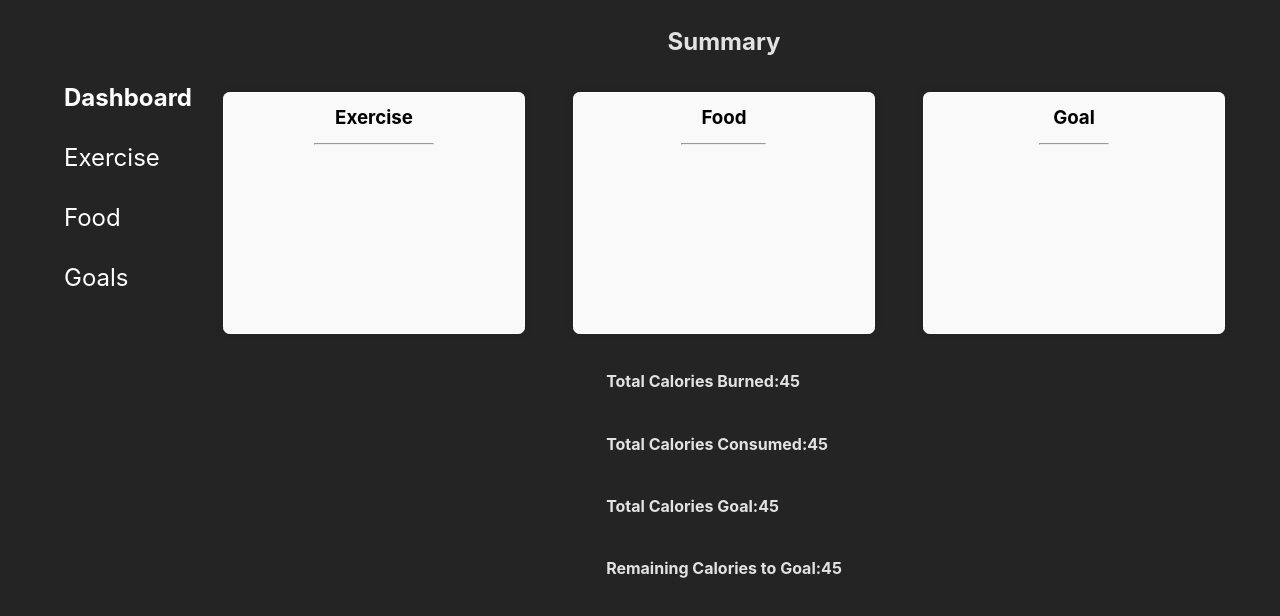
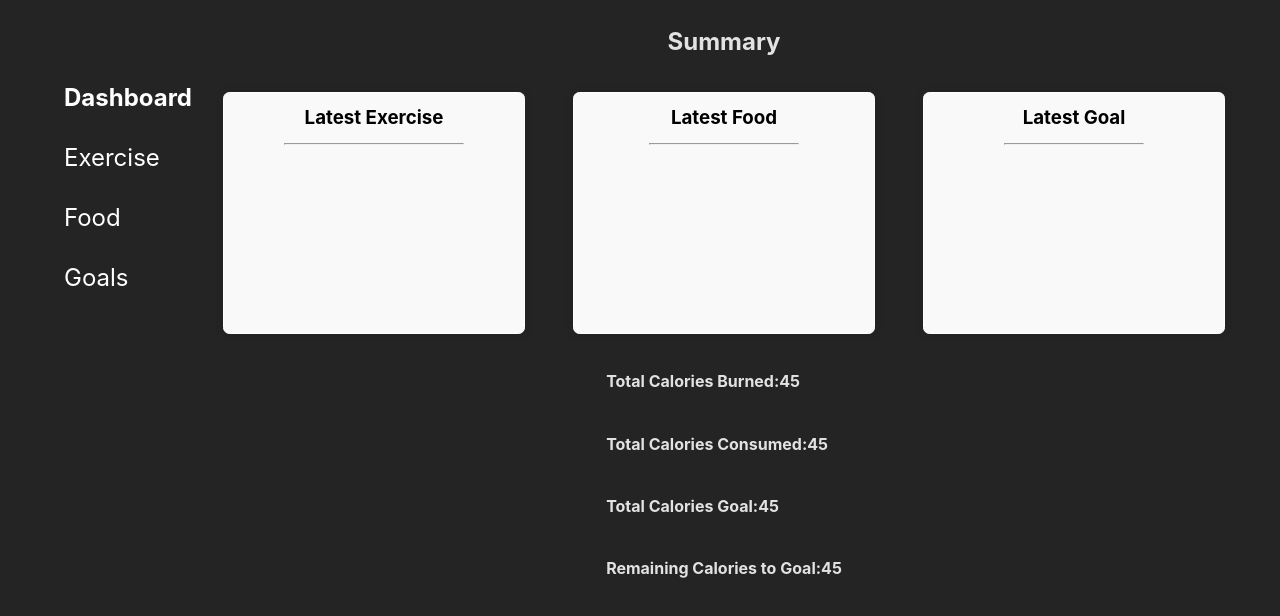
Before and after one commit to Kesharvani/pulse-fit, a React (Vite) app: page / in a window 1280 px wide. Shown: the top 616 px of the page. Built offline with nearby package versions, Linux system fonts and the light colour scheme; no server answers.

Commit message:
fix:changed card lable and style

```diff
--- a/src/pages/dashboard/Dashboard.css
+++ b/src/pages/dashboard/Dashboard.css
@@ -29,15 +29,15 @@
     color: black;
 }
 .heading{
-    width: 120px;
+    width: 180px;
     text-align: center;
 }
 .heading_goal{
-    width: 70px;
+    width: 140px;
     text-align: center;
 }
 .heading_food{
-    width: 85px;
+    width: 150px;
     text-align: center;
 }
 h3{
--- a/src/pages/dashboard/Dashboard.jsx
+++ b/src/pages/dashboard/Dashboard.jsx
@@ -25,21 +25,21 @@ export default function Dashboard() {
       <div className="card_container">
         <div className="card">
           <div className="heading">
-            <h3>Exercise</h3>
+            <h3>Latest Exercise</h3>
             <hr />
           </div>
           <div></div>
         </div>
         <div className="card">
           <div className="heading_food">
-            <h3>Food</h3>
+            <h3>Latest Food</h3>
             <hr />
           </div>
           <div></div>
         </div>
         <div className="card">
           <div className="heading_goal">
-            <h3>Goal</h3>
+            <h3>Latest Goal</h3>
             <hr />
           </div>
           <div></div>
```
